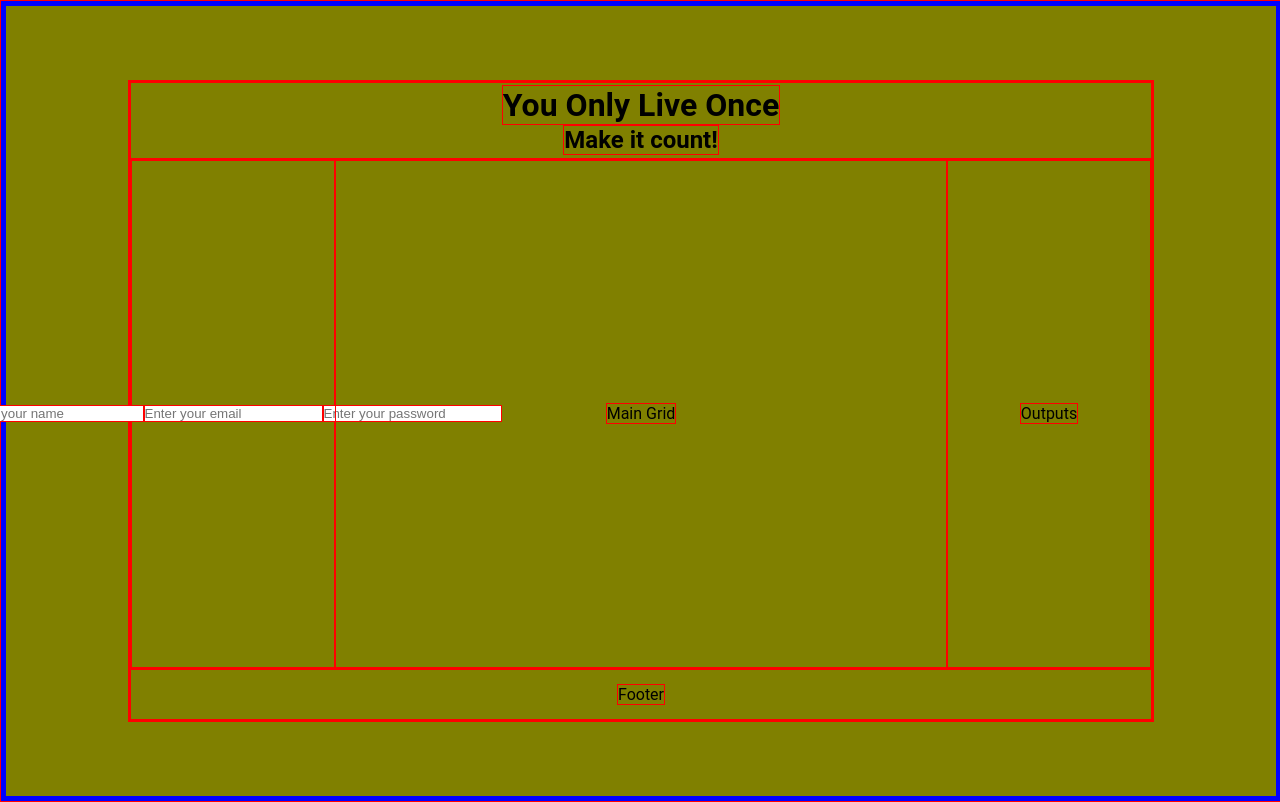
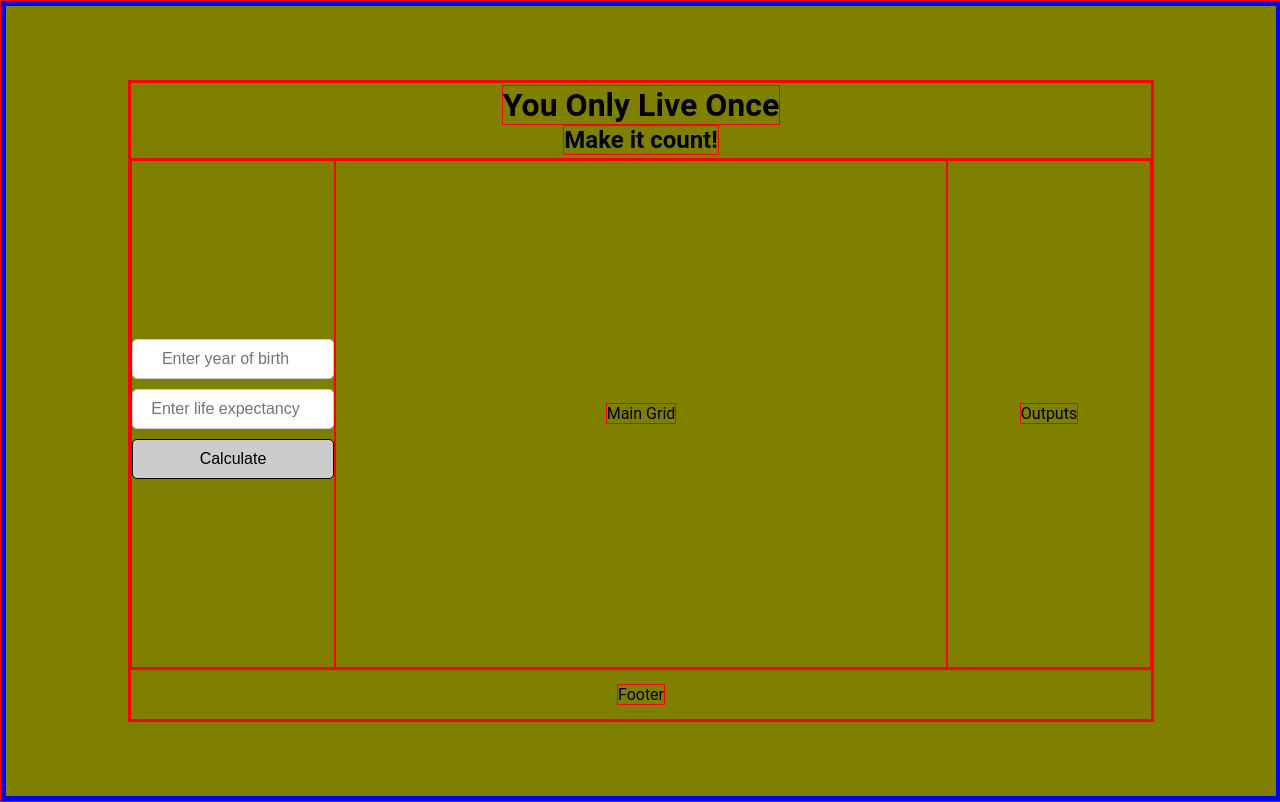
Before and after one commit to danifromecuador/yolo, a React (Vite) app: page / in a window 1280 px wide. Built offline with nearby package versions, Linux system fonts and the light colour scheme.

Commit message:
Edit input fields to calculate the grid

```diff
--- a/src/components/Inputs.jsx
+++ b/src/components/Inputs.jsx
@@ -1,9 +1,47 @@
+import { useState } from 'react';
+import '../stylesheets/Inputs.css';
 const Inputs = () => {
+  const [yearOfBirth, setYearOfBirth] = useState("");
+  const [lifeExpectancy, setLifeExpectancy] = useState("");
+
+  const handleYearOfBirth = (e) => {
+    setYearOfBirth(e.target.value);
+  }
+
+  const handleLifeExpectancy = (e) => {
+    setLifeExpectancy(e.target.value);
+  }
+
+  const clearPlaceholder = (e) => {
+    e.target.placeholder = "";
+  }
+
+
+  const resetPlaceholder = (e) => {
+    e.target.placeholder = e.target.name === 'yearOfBirth' ? 'Enter year of birth' : 'Enter life expectancy';
+  }
+
   return (
     <div className="inputs">
-      <input type="text" placeholder="Enter your name" />
-      <input type="text" placeholder="Enter your email" />
-      <input type="text" placeholder="Enter your password" />
+      <input
+        type="number"
+        name="yearOfBirth"
+        placeholder="Enter year of birth"
+        value={yearOfBirth}
+        onChange={handleYearOfBirth}
+        onClick={clearPlaceholder}
+        onBlur={resetPlaceholder}
+      />
+      <input
+        type="number"
+        name="lifeExpectancy"
+        placeholder="Enter life expectancy"
+        value={lifeExpectancy}
+        onChange={handleLifeExpectancy}
+        onClick={clearPlaceholder}
+        onBlur={resetPlaceholder}
+      />
+      <button>Calculate</button>
     </div>
   );
 }
--- /dev/null
+++ b/src/stylesheets/Inputs.css
@@ -0,0 +1,25 @@
+.inputs {
+  display: flex;
+  flex-direction: column;
+}
+
+input,
+button {
+  margin-bottom: 10px;
+  padding: 10px;
+  border: 1px solid #ccc;
+  border-radius: 5px;
+  font-size: 16px;
+  width: 100%;
+  text-align: center;
+}
+
+input, button:focus {
+  place-content: center;
+}
+
+button {
+  border: 1px solid black;
+  background-color: #ccc;
+  cursor: pointer;
+}
```
